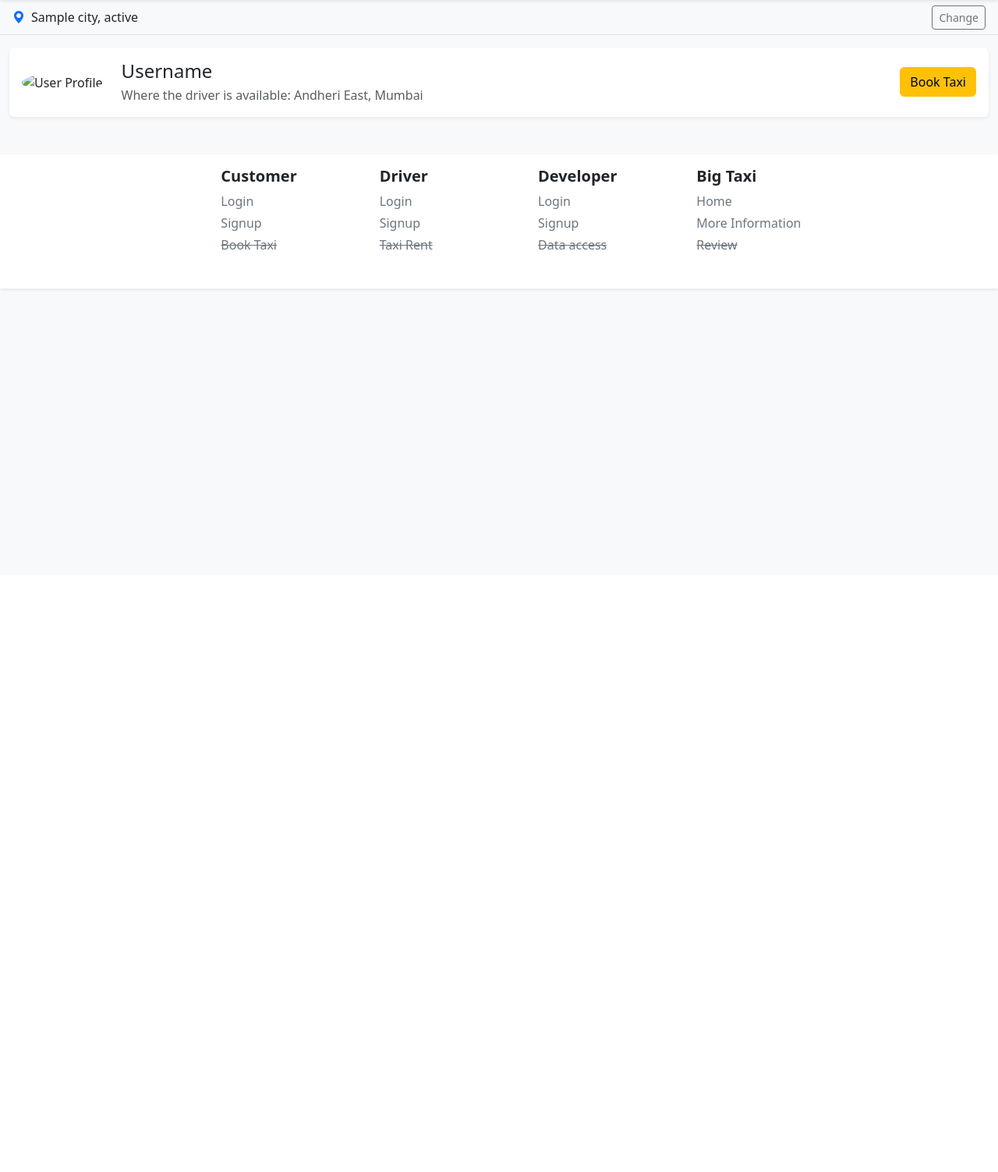
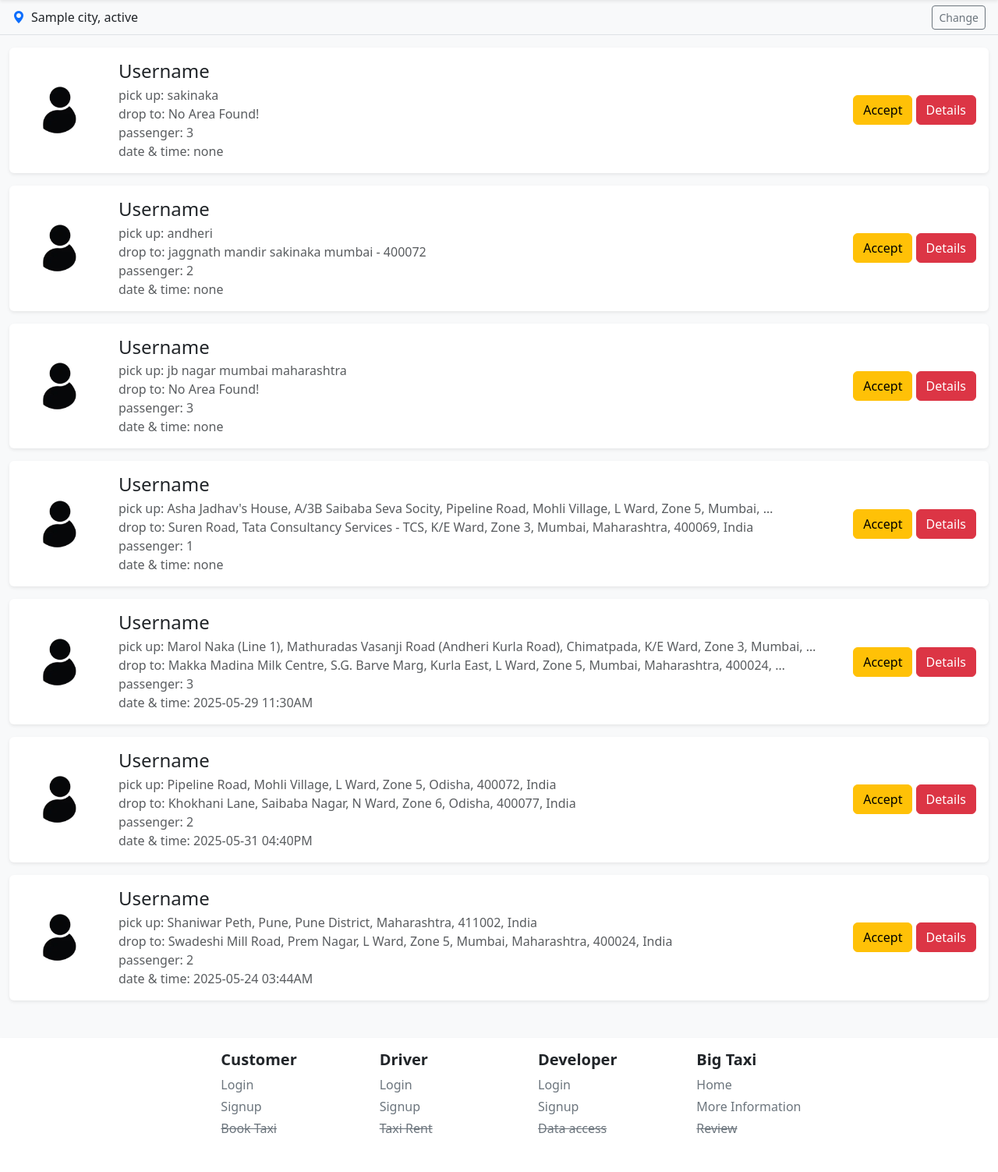
Before and after one commit to sureshdulupolai/BigTaxi, a Django app: template Django/Taxi/templates/main/home.html in a window 1280 px wide. Shown: the part 62-1565 px from the top of the page at 78% size. Before the commit the page ends 435 px from the top, so only its background shows below. Run offline with Django 5.2, Linux system fonts and the light colour scheme; data comes from the database, SQL or seed files in the repository; both versions use the stored data as it was after the commit; tables that the repository leaves empty hold one stand-in row (values such as "Sample post"); the template is opened without the code that fills it: values that come from a table or form of the project are taken from there, most other values are stand-ins (such as "Sample title", 1, 10 or a date in 2020).

Commit message:
update in big taxi project 1

```diff
--- a/Django/Taxi/templates/main/home.html
+++ b/Django/Taxi/templates/main/home.html
@@ -1,10 +1,10 @@
-{% extends 'base.html' %} {% block body %}
+{% extends 'base.html' %} {% load static %} {% block body %}
 <style>
-  .button-home:hover {
+  /* .button-home:hover {
     background-color: rgb(0, 108, 0);
     border: 1px solid white;
     color: white;
-  }
+  } */
 </style>
 <div
   class="bg-light border-bottom d-flex justify-content-between align-items-center px-3 py-2"
@@ -44,7 +44,7 @@
     <!-- Profile Image -->
     <div class="me-4 mb-3 mb-md-0">
       <img
-        src=""
+        src="../../media/customer/default/logo.png"
         alt="User Profile"
         class="rounded-circle"
         style="width: 100px; height: 100px; object-fit: cover"
@@ -54,15 +54,16 @@
     <!-- User Info -->
     <div class="me-auto">
       <h4 class="mb-1">Username</h4>
-      <!-- <input type="text" id="user-city" name="uCurrentLocation"> -->
-      <p class="text-muted mb-0">
-        Where the driver is available: Andheri East, Mumbai
-      </p>
+      <p class="text-muted mb-0">pick up: {{ DPT.currentLocation|truncatewords:16 }}</p>
+      <p class="text-muted mb-0">drop to: {{ DPT.toLocation|truncatewords:16 }}</p>
+      <p class="text-muted mb-0">passenger: {{ DPT.taxiPassenger }}</p>
+      <p class="text-muted mb-0">date & time: {{ DPT.taxiDateAndTimeByUser }}</p>
     </div>
 
     <!-- Book Taxi Button -->
     <div class="mt-3 mt-md-0">
-      <a href="#" class="btn btn-warning button-home">Book Taxi</a>
+      <a href="#" class="btn btn-warning button-home">Accept</a>
+      <a href="#" class="btn btn-danger button-home">Details</a>
     </div>
   </div>
 </div>
@@ -70,7 +71,7 @@
 {% else %}
 <div class="container mt-5">
   <div class="alert text-center" id="else-block-driver">
-
+    There No Pin Taxi Available for This Location : {{ city }}, {{ state }}
   </div>
 </div>
 {% endif %}
```
Also changed, not shown: Django/Taxi/static/js/checkLoc.js (added, +25 -0 lines), Django/Taxi/taxi_app/views.py (+7 -1 lines), Django/Taxi/templates/main/checkLocation.html (+1 -27 lines), Django/Taxi/db.sqlite3.
